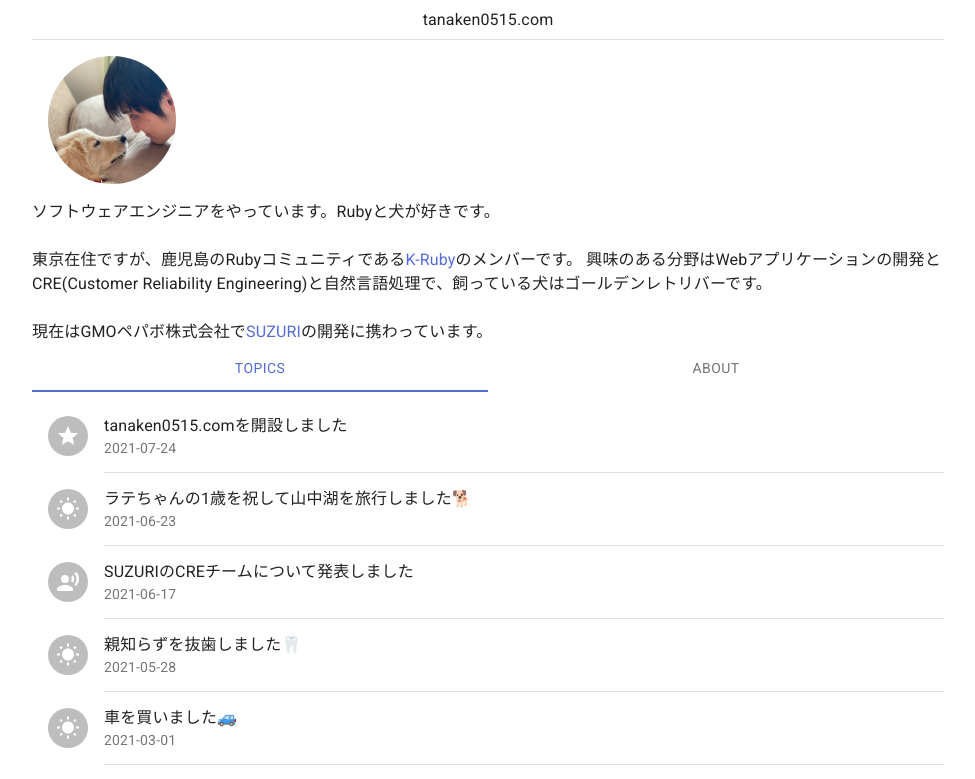
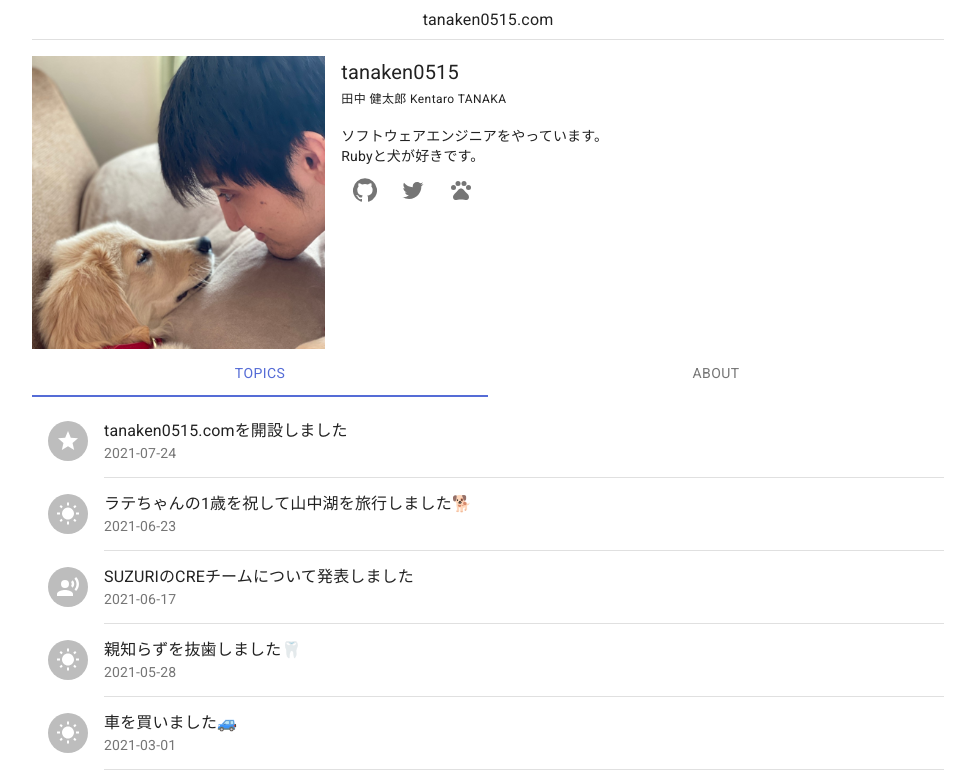
Before and after one commit to tanaken0515/tanaken0515.com, a Next.js app: page / in a window 1280 px wide. Shown: the top 779 px of the page, without its empty margins (152-1127 px from the left). Built offline with nearby package versions, Linux system fonts and the light colour scheme; a web font is replaced by a local one.

Commit message:
Update Profile.js

```diff
--- a/components/Profile.js
+++ b/components/Profile.js
@@ -1,35 +1,56 @@
 import React from 'react'
 import { makeStyles } from '@material-ui/core/styles'
 import Avatar from '@material-ui/core/Avatar'
+import Grid from '@material-ui/core/Grid'
 import Typography from '@material-ui/core/Typography'
-import Link from '@material-ui/core/Link'
+import IconButton from '@material-ui/core/IconButton'
+import { GitHub, Pets, Twitter } from '@material-ui/icons'
 
 const useStyles = makeStyles((theme) => ({
+  root: {
+    paddingTop: theme.spacing(2),
+  },
   avatar: {
-    width: theme.spacing(16),
-    height: theme.spacing(16),
-    margin: theme.spacing(2),
+    width: '100%',
+    height: 'auto',
   },
+  profileBody: {
+    paddingTop: theme.spacing(2),
+  }
 }))
 
 export default function Profile() {
+  const name = 'tanaken0515'
   const classes = useStyles()
 
   return (
     <>
-      <Avatar src="/images/profile.png" className={classes.avatar}/>
-      <Typography variant='body1'>
-        ソフトウェアエンジニアをやっています。Rubyと犬が好きです。<br/>
-        <br/>
-        東京在住ですが、鹿児島のRubyコミュニティである
-        <Link href='https://k-ruby.github.io/' target='_blank' rel='noopener'>K-Ruby</Link>
-        のメンバーです。
-        興味のある分野はWebアプリケーションの開発とCRE(Customer Reliability Engineering)と自然言語処理で、飼っている犬はゴールデンレトリバーです。<br/>
-        <br/>
-        現在はGMOペパボ株式会社で
-        <Link href='https://suzuri.jp' target='_blank' rel='noopener'>SUZURI</Link>
-        の開発に携わっています。
-      </Typography>
+      <Grid container spacing={2} className={classes.root}>
+        <Grid item xs={4}>
+          <Avatar alt={name} src="/images/profile.png" variant='square' className={classes.avatar}/>
+        </Grid>
+        <Grid item xs={8}>
+          <Typography variant='h6' component='h2'>
+            {name}
+          </Typography>
+          <Typography variant='caption'>
+            田中 健太郎 Kentaro TANAKA
+          </Typography>
+          <Typography variant='body2' className={classes.profileBody}>
+            ソフトウェアエンジニアをやっています。<br/>
+            Rubyと犬が好きです。
+          </Typography>
+          <IconButton href={`https://github.com/${name}`} target='_blank' rel='noopener'>
+            <GitHub />
+          </IconButton>
+          <IconButton href={`https://twitter.com/${name}`} target='_blank' rel='noopener'>
+            <Twitter />
+          </IconButton>
+          <IconButton href='https://twitter.com/latte20200623' target='_blank' rel='noopener'>
+            <Pets />
+          </IconButton>
+        </Grid>
+      </Grid>
     </>
   )
 }
```
